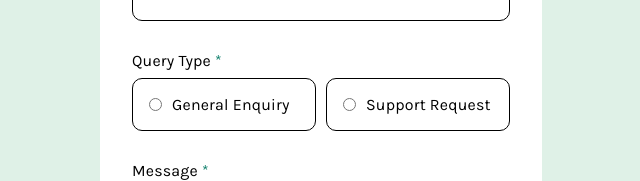
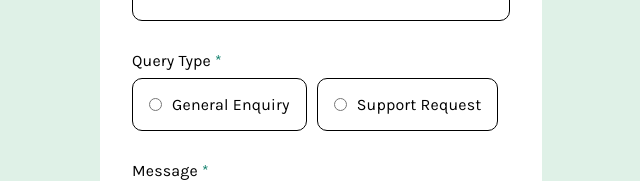
Before and after one commit to BernardoWE/Contact-form-react, a React (Vite) app: page / in a window 1280 px wide. Shown: the part 304-485 px from the top of the page, without its empty margins (319-959 px from the left). Built offline with nearby package versions, Linux system fonts and the light colour scheme.

Commit message:
adcionado erro no querytype e outras alteracoes

```diff
--- a/src/components/DivInput/input.jsx
+++ b/src/components/DivInput/input.jsx
@@ -12,8 +12,8 @@ function DivInput({ label, error, submitted, ...props }) {
 
       <Input $submitted={submitted} {...props} value={props.value} onChange={props.onChange} />
 
-      {/* {error && <span>{error}</span>} */}
-      {submitted && !props.value ? <span className='span-error'>{error}</span> : null}
+
+      {submitted && !props.value ? <span className='span-error' >{error}</span> : null}
 
     </div>
 
--- /dev/null
+++ b/src/components/QueryInput/index.jsx
@@ -0,0 +1,20 @@
+// import { QueryInput } from "./styles";
+
+
+
+function DivQueryInput( {error, submitted, value, type, onChange, id,name,p, ...props}) {
+
+    return (
+        <div>
+            <label {...props}>
+                <input  onChange={onChange} type={type} id={id} name={name} value={value}/>
+                <p>{p}</p>
+
+            </label>
+            {submitted && !value ? <span className='span-error'>{error}</span> : null}
+        </div>
+
+    )
+}
+
+export default DivQueryInput
--- /dev/null
+++ b/src/components/QueryInput/styles.js
@@ -0,0 +1,2 @@
+import styled from "styled-components"
+import { colors } from "../../pages/Home/styles"
--- a/src/pages/Home/index.jsx
+++ b/src/pages/Home/index.jsx
@@ -4,6 +4,7 @@ import { Background, Form, ContainerInputsName, Input, ContainerInputEmail, Span
 import img from "../../assets/images/icon-success-check.svg";
 import DivInput from '../../components/DivInput/input';
 import DivTextArea from '../../components/TextArea/index';
+import DivQueryInput from '../../components/QueryInput/index';
 
 function App() {
 
@@ -22,19 +23,22 @@ function App() {
     const [lastName, setLastName] = useState('')
     const [email, setEmail] = useState('')
     const [textMessage, setTextMessage ] = useState('')
+    const [query, setQuery] = useState()
 
     const[errors, setErrors] = useState({
         name: 'This field is required',
         email: 'Please enter a valid email address',
+        query: 'Please select a query type'
     })
     const [submitted, setSubmitted] = useState(false)
 
     function handleSubmit(e){
+       setSubmitted(true)
 
-        setSubmitted(true)
          e.preventDefault()
-         if (name && lastName && email && textMessage ) {
+         if (name && lastName && email && textMessage && query ) {
             handleToast()
+
          }
 
     }
@@ -63,20 +67,45 @@ function App() {
 
            <ContainerInputRadio>
 
-                <label>
+                <p>
                     Query Type <Span>*</Span>
-                </label>
-                <div>
-                    <label htmlFor="general-enquiry" className='radio-option'>
+                </p>
+                <section >
+                    <DivQueryInput
+                    submitted={submitted}
+                    error={errors.query}
+                    type="radio"
+                    value={query}
+                    onChange= {(e) => setQuery(e.target.value) }
+                    id="general-enquiry"
+                    name="query-type"
+                    htmlFor="general-enquiry"
+                    className='radio-option'
+                    p="General Enquiry"
+
+                    />
+                    <DivQueryInput
+                     submitted={submitted}
+                    type="radio"
+                    value="query"
+                    onChange= {(e) => setQuery(e.target.value) }
+                    id="support-request"
+                    name="query-type"
+                    htmlFor="support-request"
+                    className='radio-option'
+                    p="Support Request"
+                    />
+
+                    {/* <label htmlFor="general-enquiry" className='radio-option'>
                         <input type="radio" id="general-enquiry" name="query-type"/>
-                        General Enquiry
-                    </label>
-                    <label htmlFor="support-request" className='radio-option'>
+                        <p>General Enquiry</p>
+                    </label> */}
+                    {/* <label htmlFor="support-request" className='radio-option'>
                         <input type="radio" id="support-request" name="query-type"/>
-                        Support Request
-                    </label>
+                        <p>Support Request</p>
+                    </label> */}
                     {/* <p>Please select a query type</p> */}
-                </div>
+                </section>
             </ContainerInputRadio>
 
             <ContainerInputTextArea>
--- a/src/pages/Home/styles.js
+++ b/src/pages/Home/styles.js
@@ -1,5 +1,5 @@
 import styled, {css}from "styled-components";
-
+// import DivQueryInput from "../../components/QueryInput/index"
 
 export const colors = {
     lightGreen: 'hsl(148, 38%, 91%)',
@@ -16,8 +16,7 @@ export const InputSharedStyle = css`
     border: 1px solid;
     border-radius: 10px;
     margin-top: 0.5rem;
-    /* border: 1px solid #ccc; */
-    /* transition: outline .5s ease; */
+
      &:hover{
         outline: 1px solid ${colors.mediumGreen};
     }
@@ -50,20 +49,12 @@ export const Form = styled.form`
     display: flex;
     flex-direction: column;
     gap: 30px;
-    .radio-option{
-        ${InputSharedStyle}
-        display: flex;
-        align-items: center;
-        gap: 10px;
-        cursor: pointer;
-        input{
-            cursor: pointer;
-        }
 
-    };
     .span-error{
             color: red;
+            /* margin-bottom: 220px; */
             margin-top: 5px;
+
         }
     /* box-shadow: 0 4px 6px rgba(0, 0, 0, 0.1); */
 `
@@ -80,15 +71,29 @@ export const ContainerInputsName = styled.div`
 `
 export const ContainerInputRadio = styled.div`
 
+    .radio-option{
+        ${InputSharedStyle}
+        display: flex;
+        align-items: center;
+        gap: 10px;
+        cursor: pointer;
+        input{
+            cursor: pointer;
+        }
 
-    div{
+
+    };
+    /* DivQueryInput{} */
+    section {
         display: flex;
         gap: 10px;
+        /* flex-grow:1; */
+        /* justify-content: end; */
     }
     label{
         width: 100%;
     }
-    `
+`
 
 export const Input = styled.input`
 
```
